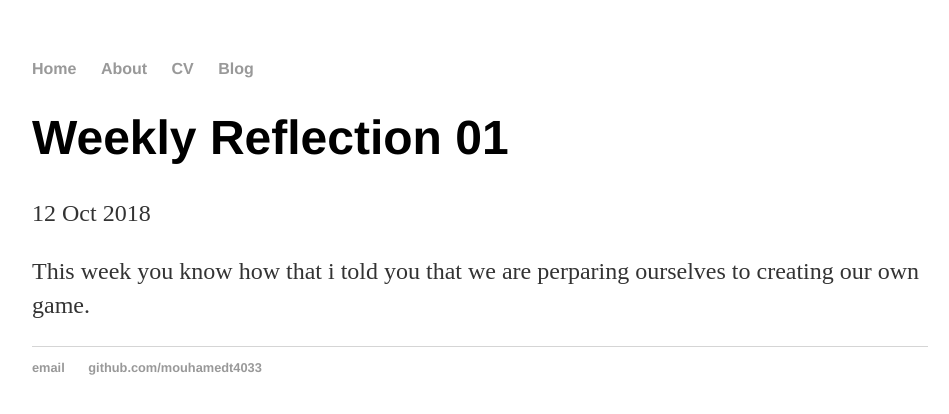
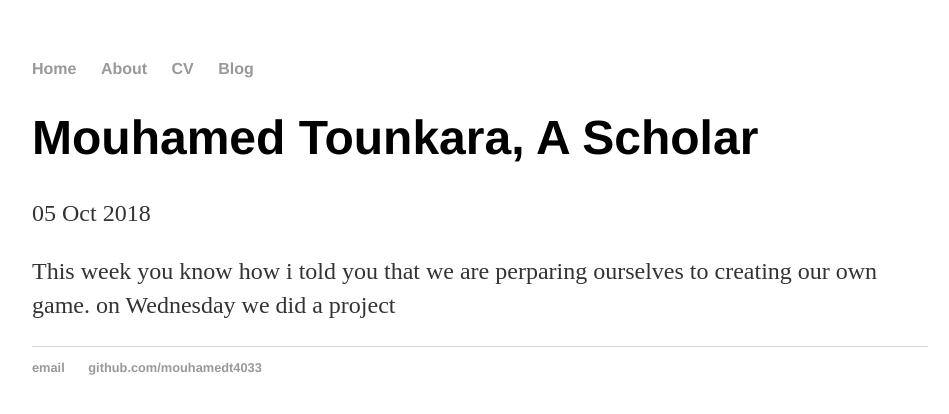
Before and after one commit to mouhamedt4033/mouhamedt4033.github.io, a Jekyll site: the page built from _posts/2018-10-12-weekly-reflection-01.md, in a window 1280 px wide. Shown: the top 414 px of the page, without its empty margins (160-1109 px from the left). Built offline with Jekyll 4.4.1, drawn with Linux system fonts in a browser that asks for light colours; our own code applies the rules of GitHub Pages for plain Markdown files.

Commit message:
Update 2018-10-12-weekly-reflection-01.md

```diff
--- a/_posts/2018-10-12-weekly-reflection-01.md
+++ b/_posts/2018-10-12-weekly-reflection-01.md
@@ -1 +1,7 @@
-This week you know how that i told you that we are perparing ourselves to creating our own game.
+---
+layout: post
+title: Mouhamed Tounkara, A Scholar
+date: 2018-10-05
+---
+
+This week you know how i told you that we are perparing ourselves to creating our own game. on Wednesday we did a project
```
